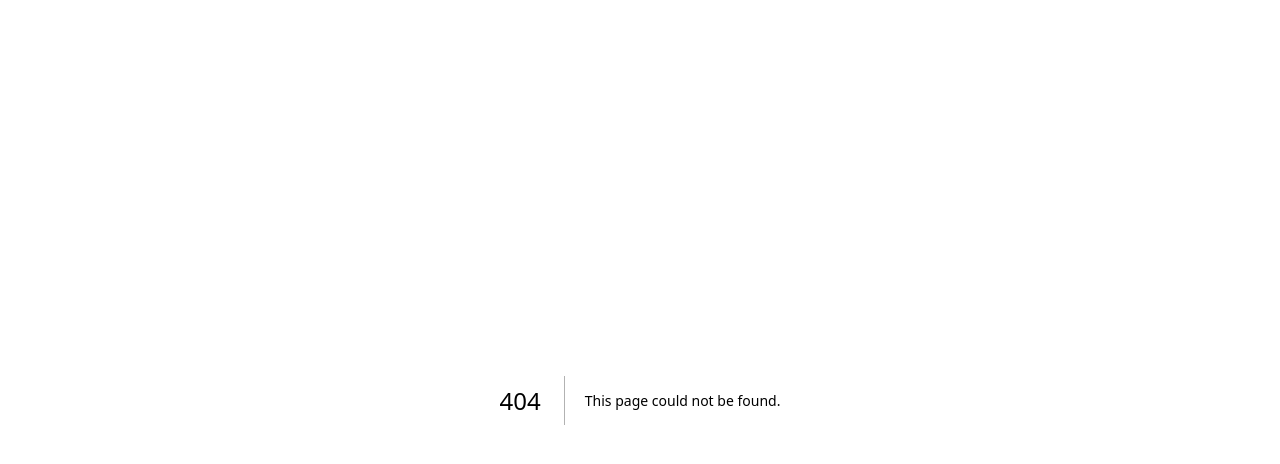
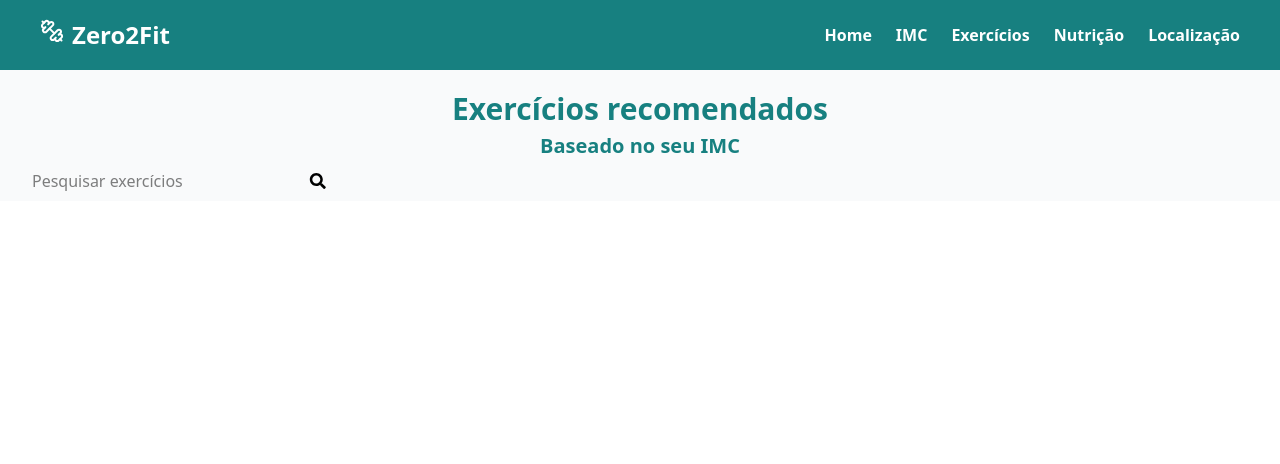
Before and after one commit to hudsonmartins08/zero2fit, a Next.js app: page /exercise in a window 1280 px wide. Before the commit this address had no page. Shown: the top 464 px of the page. Built offline with nearby package versions, Linux system fonts and the light colour scheme.

Commit message:
exercise

```diff
--- a/package.json
+++ b/package.json
@@ -11,7 +11,8 @@
   "dependencies": {
     "next": "15.3.2",
     "react": "^19.0.0",
-    "react-dom": "^19.0.0"
+    "react-dom": "^19.0.0",
+    "react-icons": "^5.5.0"
   },
   "devDependencies": {
     "@tailwindcss/postcss": "^4",
--- /dev/null
+++ b/src/components/Header/index.jsx
@@ -0,0 +1,17 @@
+import { LuDumbbell } from "react-icons/lu";
+
+export default function Header() {
+    return(
+        <div className="w-full h-[70px] bg-[#178080] flex items-center justify-between px-10">
+            <h1 className="text-white text-2xl font-bold flex gap-2"><LuDumbbell/> Zero2Fit</h1>
+            <nav className="flex space-x-6 font-semibold">
+                <a href="/" className="text-white hover:text-[#FF7F6A]">Home</a>
+                <a href="/imc" className="text-white hover:text-[#FF7F6A]">IMC</a>
+                <a href="/exercise" className="text-white hover:text-[#FF7F6A]">Exercícios</a>
+                <a href="/nutrition" className="text-white hover:text-[#FF7F6A]">Nutrição</a>
+                <a href="/location" className="text-white hover:text-[#FF7F6A]">Localização</a>
+            </nav>
+        </div>
+
+    )
+}
--- /dev/null
+++ b/src/pages/exercise/index.jsx
@@ -0,0 +1,24 @@
+import Header from "@/components/Header";
+import { FaSearch } from "react-icons/fa";
+
+export default function Exercise() {
+  return (
+    <div className="w-full h-full bg-[#F9FAFB] ">
+      <Header />
+      <h1 className="text-[30px] font-bold text-[#178080] flex items-center justify-center pt-4">
+        Exercícios recomendados
+      </h1>
+      <p className="text-[#178080] text-[20px] font-semibold flex items-center justify-center">
+        Baseado no seu IMC
+      </p>
+      <div className="flex items-center w-[350px] h-[40px] mx-4 p-4 rounded-lg">
+        <input
+          type="text"
+          placeholder="Pesquisar exercícios"
+          className="outline-none rounded-lg w-[80%] "
+        />{" "}
+        <FaSearch className="w-[20%]" />
+      </div>
+    </div>
+  );
+}
--- /dev/null
+++ b/src/pages/localizacao/index.jsx
@@ -0,0 +1,9 @@
+import Header from "@/components/Header";
+
+export default function Localizacao() {
+    return (
+        <div className="w-full h-full bg-[#F9FAFB] ">
+            <Header />
+        </div>
+    )
+}
```
Also changed, not shown: src/components/PageWrapper/index.jsx (added), src/pages/nutricao/index.jsx (added), 1 other file (tests, documents, lock files or other folders).
